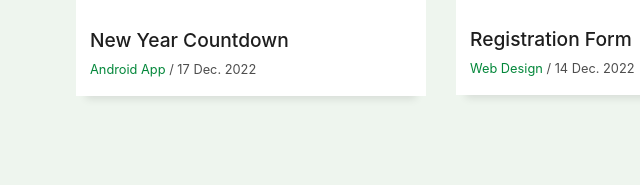
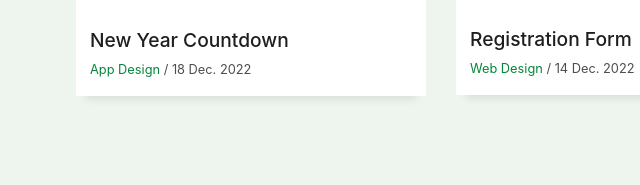
Before and after one commit to aceDizzy/aceDizzy.github.io, a plain HTML site: page index.html in a window 1280 px wide. Shown: the part 1900-2085 px from the top of the page, 9-649 px from the left. Drawn offline with Linux system fonts and the light colour scheme; a script that the page names is missing; files whose address does not match are found by name.

Commit message:
Update index.html

```diff
--- a/index.html
+++ b/index.html
@@ -159,7 +159,7 @@
                   <div class="col-sm-8">
                     <h2 class="w-title">New Year Countdown</h2>
                     <div class="w-more">
-                      <span class="w-ctegory">Android App</span> / <span class="w-date">17 Dec. 2022</span>
+                      <span class="w-ctegory">App Design</span> / <span class="w-date">18 Dec. 2022</span>
                     </div>
                   </div>
                   <div class="col-sm-4">
```
